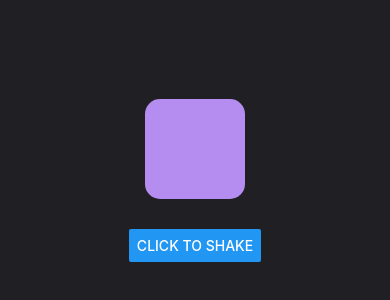
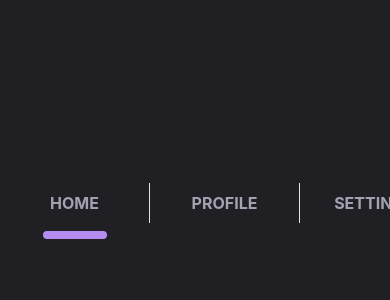
Before and after one commit to GrafSousa/react-native-animations, a React Native app: screen / in a window 390 px wide. Shown: the part 242-542 px from the top of the page. Built offline with nearby package versions, Linux system fonts and the light colour scheme.

Commit message:
refactor: make Tab scrollable

```diff
--- a/App.tsx
+++ b/App.tsx
@@ -8,7 +8,7 @@ import * as Animate from './src/components';
 export default function App() {
   return (
     <View style={styles.container}>
-      <Animate.Wobble />
+      <Animate.Tabs tabs={['home', 'profile', 'settings', 'indicators']} />
       <StatusBar style='auto' />
     </View>
   );
--- a/src/components/Tabs/index.tsx
+++ b/src/components/Tabs/index.tsx
@@ -1,45 +1,49 @@
 import React from 'react';
-import { View, Pressable, Text, ScrollView } from 'react-native';
+import { View, Pressable, Text, TextInput } from 'react-native';
 
 import Animated, {
+  useAnimatedProps,
+  useAnimatedScrollHandler,
   useAnimatedStyle,
   useSharedValue,
   withTiming,
 } from 'react-native-reanimated';
 
-import { styles, TAB_WIDTH } from './styles';
+import { styles, TAB_WIDTH, DIVIDER_WIDTH } from './styles';
+
+const AnimatedTextInput = Animated.createAnimatedComponent(TextInput);
 
 interface TabsProps {
   tabs: string[];
 }
 
 export function Tabs({ tabs }: TabsProps) {
-  const borderTranslateX = useSharedValue(-TAB_WIDTH);
+  const offsetX = useSharedValue(0);
+  const middleTabPosition = (TAB_WIDTH - DIVIDER_WIDTH) / 2;
 
-  const handlePress = (tab: string) => {
-    const newOffset = (() => {
-      switch (tab) {
-        case 'home':
-          return -TAB_WIDTH;
-        case 'search':
-          return 0;
-        case 'profile':
-          return TAB_WIDTH;
-        default:
-          return -TAB_WIDTH;
-      }
-    })();
+  const borderTranslateX = useSharedValue(middleTabPosition);
 
-    borderTranslateX.value = withTiming(newOffset);
+  const handlePress = (index: number) => {
+    borderTranslateX.value = withTiming(TAB_WIDTH * index + middleTabPosition);
   };
 
+  const scrollHandler = useAnimatedScrollHandler((event) => {
+    offsetX.value = event.contentOffset.x;
+  });
+
   const animatedBorderStyle = useAnimatedStyle(() => ({
-    transform: [{ translateX: borderTranslateX.value }],
+    transform: [{ translateX: borderTranslateX.value - offsetX.value }],
   }));
 
   return (
     <View style={styles.container}>
-      <View style={styles.tabContainer}>
+      <AnimatedTextInput style={[styles.text, { marginBottom: 42 }]} />
+      <Animated.ScrollView
+        horizontal
+        showsHorizontalScrollIndicator={false}
+        contentContainerStyle={styles.tabContainer}
+        onScroll={scrollHandler}
+      >
         {tabs.map((value, index) => (
           <Pressable
             key={index}
@@ -48,12 +52,12 @@ export function Tabs({ tabs }: TabsProps) {
                 ? [styles.tab, styles.divider]
                 : styles.tab
             }
-            onPress={() => handlePress(value)}
+            onPress={() => handlePress(index)}
           >
             <Text style={styles.text}>{value}</Text>
           </Pressable>
         ))}
-      </View>
+      </Animated.ScrollView>
 
       <Animated.View style={[styles.animatedBorder, animatedBorderStyle]} />
     </View>
--- a/src/components/Tabs/styles.ts
+++ b/src/components/Tabs/styles.ts
@@ -2,16 +2,14 @@ import { StyleSheet } from 'react-native';
 import { THEME } from '../../styles/theme';
 
 export const TAB_WIDTH = 150;
+export const DIVIDER_WIDTH = 64;
 
 export const styles = StyleSheet.create({
   container: {
-    flex: 1,
-    alignItems: 'center',
     justifyContent: 'center',
-    height: '100%',
   },
   tabContainer: {
-    flexDirection: 'row',
+    marginBottom: 8,
   },
   tab: {
     paddingHorizontal: 20,
@@ -31,7 +29,7 @@ export const styles = StyleSheet.create({
   },
   animatedBorder: {
     height: 8,
-    width: 64,
+    width: DIVIDER_WIDTH,
 
     borderRadius: 20,
     backgroundColor: THEME.COLORS.PURPLE_100,
```
